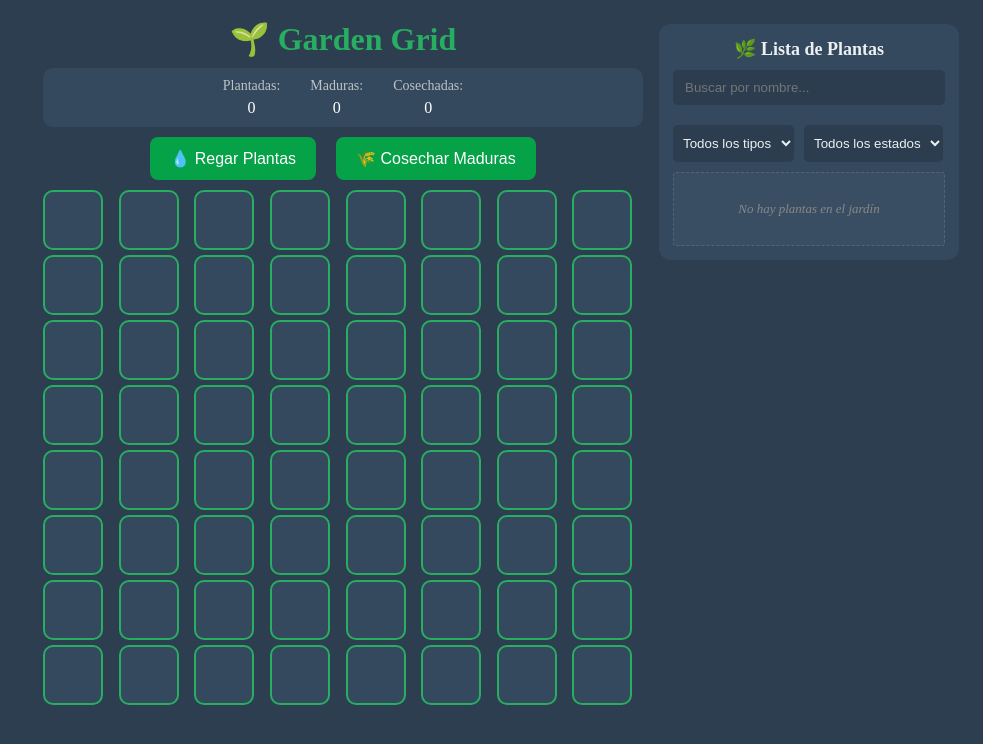
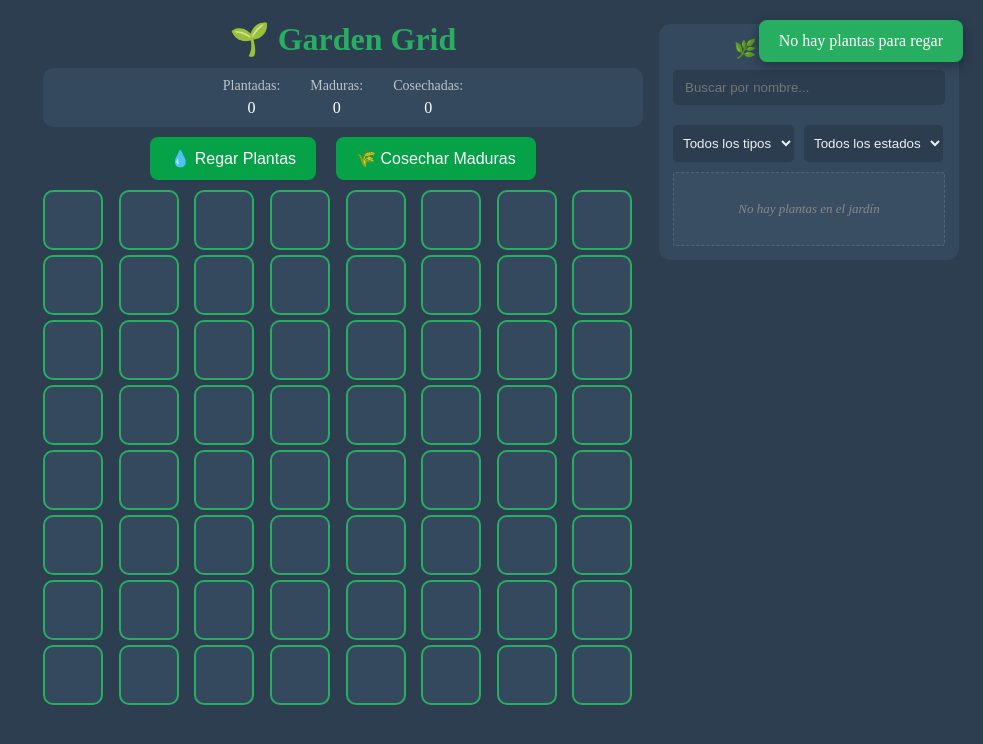
Before and after one commit to WernerHolters/TC2005B-Web, a plain HTML site: page garden-grid/index.html in a window 1280 px wide. Both pictures are taken after a click on the button "💧 Regar Plantas". Shown: the whole page, without its empty margins (297-1280 px from the left). Drawn offline with Linux system fonts and the light colour scheme.

Commit message:
feat: add accessible notification system for user feedback

```diff
--- a/garden-grid/index.html
+++ b/garden-grid/index.html
@@ -8,6 +8,9 @@
 </head>
 <body>
     <h1>🌱 Garden Grid</h1>
+
+    <!-- Área de notificaciones (aria-live) -->
+    <div id="notifications" class="notifications" aria-live="polite"></div>
 
     <!-- Contadores -->
     <div class="counters">
--- a/garden-grid/script.js
+++ b/garden-grid/script.js
@@ -40,11 +40,27 @@ const btnCancel = document.getElementById('btn-cancel');
 const plantNameInput = document.getElementById('plant-name');
 const plantOptions = document.querySelectorAll('input[name="plant-type"]');
 
+// Elemento de notificaciones
+const notifications = document.getElementById('notifications');
+
 // Variables para contadores
 let totalCosechadas = 0;
 
 // Variables del modal
 let celdaActual = null;
+
+// ========================================
+// FUNCIÓN: Mostrar notificaciones accesibles
+// ========================================
+function mostrarNotificacion(mensaje) {
+    notifications.textContent = mensaje;
+    notifications.classList.add('show');
+
+    // Auto-ocultar después de 3 segundos
+    setTimeout(() => {
+        notifications.classList.remove('show');
+    }, 3000);
+}
 
 // ========================================
 // FUNCIONES DE LOCALSTORAGE
@@ -133,7 +149,7 @@ function mostrarModalPlantar(celda) {
 
     // Verificar si ya hay una planta
     if (jardin[row][col] !== null) {
-        alert('¡Ya hay una planta aquí!');
+        mostrarNotificacion('¡Ya hay una planta aquí!');
         return;
     }
 
@@ -244,10 +260,11 @@ function regarPlantas() {
     actualizarListaPlantas();
     guardarJardin(); // Guardar después de regar
 
+    // Mostrar notificación accesible
     if (plantasRegadas > 0) {
-        alert(`💧 ¡${plantasRegadas} planta(s) regada(s) y maduras!`);
+        mostrarNotificacion(`💧 ¡${plantasRegadas} planta(s) regada(s) y maduras!`);
     } else {
-        alert('No hay plantas para regar');
+        mostrarNotificacion('No hay plantas para regar');
     }
 }
 
@@ -285,10 +302,11 @@ function cosecharMaduras() {
     actualizarListaPlantas();
     guardarJardin(); // Guardar después de cosechar
 
+    // Mostrar notificación accesible
     if (plantasCosechadas > 0) {
-        alert(`🌾 ¡${plantasCosechadas} planta(s) cosechada(s)!`);
+        mostrarNotificacion(`🌾 ¡${plantasCosechadas} planta(s) cosechada(s)!`);
     } else {
-        alert('No hay plantas maduras para cosechar');
+        mostrarNotificacion('No hay plantas maduras para cosechar');
     }
 }
 
@@ -360,11 +378,11 @@ function actualizarListaPlantas() {
 // CONECTAR EVENTOS
 // ========================================
 
-// Click en cada celda para mostrar modal
-cells.forEach(celda => {
-    celda.addEventListener('click', function() {
-        mostrarModalPlantar(this);
-    });
+// Event delegation: un solo listener en el contenedor garden
+document.querySelector('.garden').addEventListener('click', function(e) {
+    if (e.target.classList.contains('cell')) {
+        mostrarModalPlantar(e.target);
+    }
 });
 
 // Botón para regar
--- a/garden-grid/styles.css
+++ b/garden-grid/styles.css
@@ -383,3 +383,26 @@ button:hover {
 .btn-secondary:hover {
     background-color: #2c3e50;
 }
+
+/* Notificaciones accesibles */
+.notifications {
+    position: fixed;
+    top: 20px;
+    right: 20px;
+    background-color: #27ae60;
+    color: white;
+    padding: 12px 20px;
+    border-radius: 8px;
+    box-shadow: 0 4px 12px rgba(0, 0, 0, 0.3);
+    transform: translateX(100%);
+    opacity: 0;
+    transition: all 0.3s ease;
+    z-index: 2000;
+    max-width: 300px;
+    font-weight: 500;
+}
+
+.notifications.show {
+    transform: translateX(0);
+    opacity: 1;
+}
```
